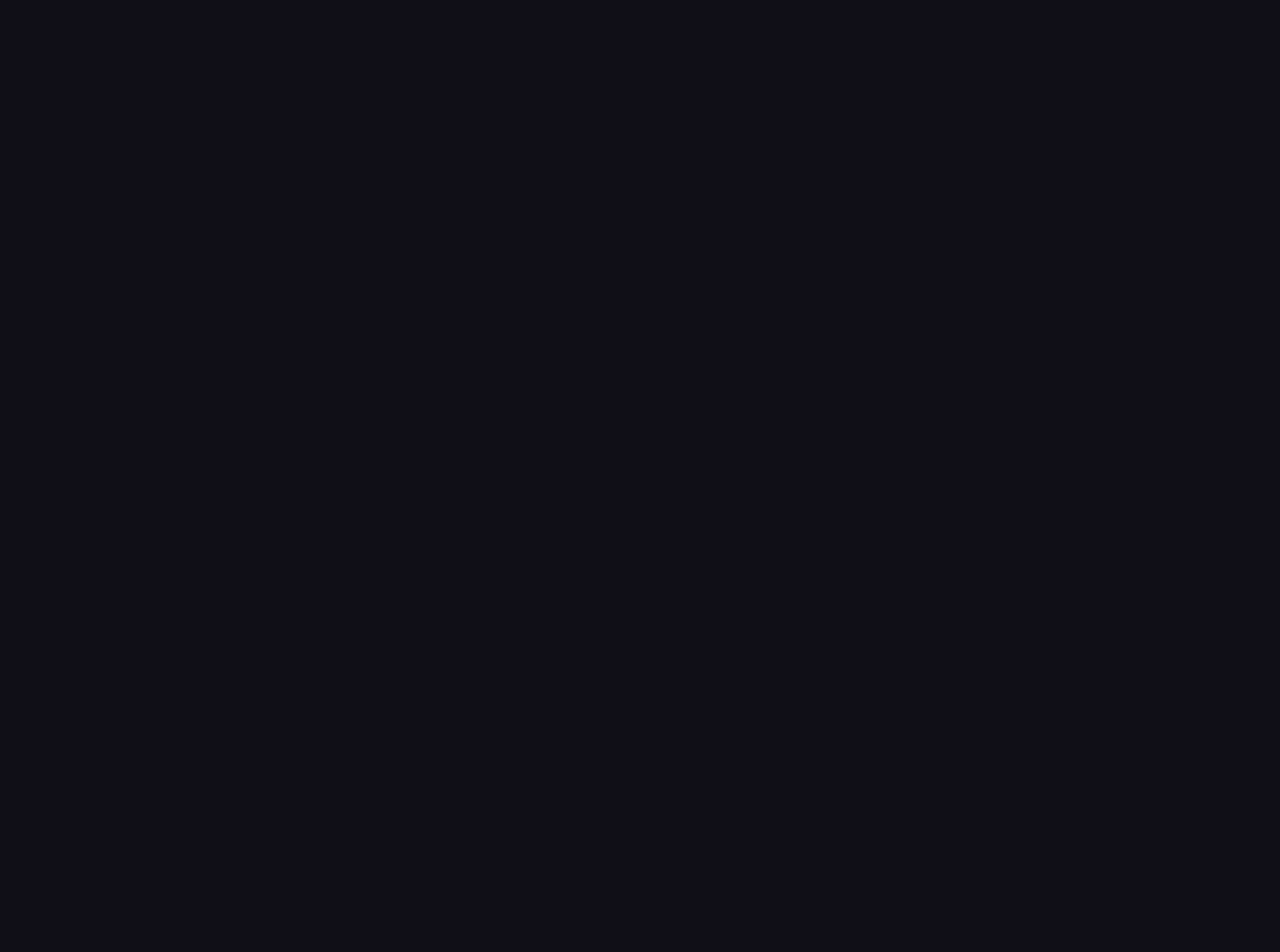
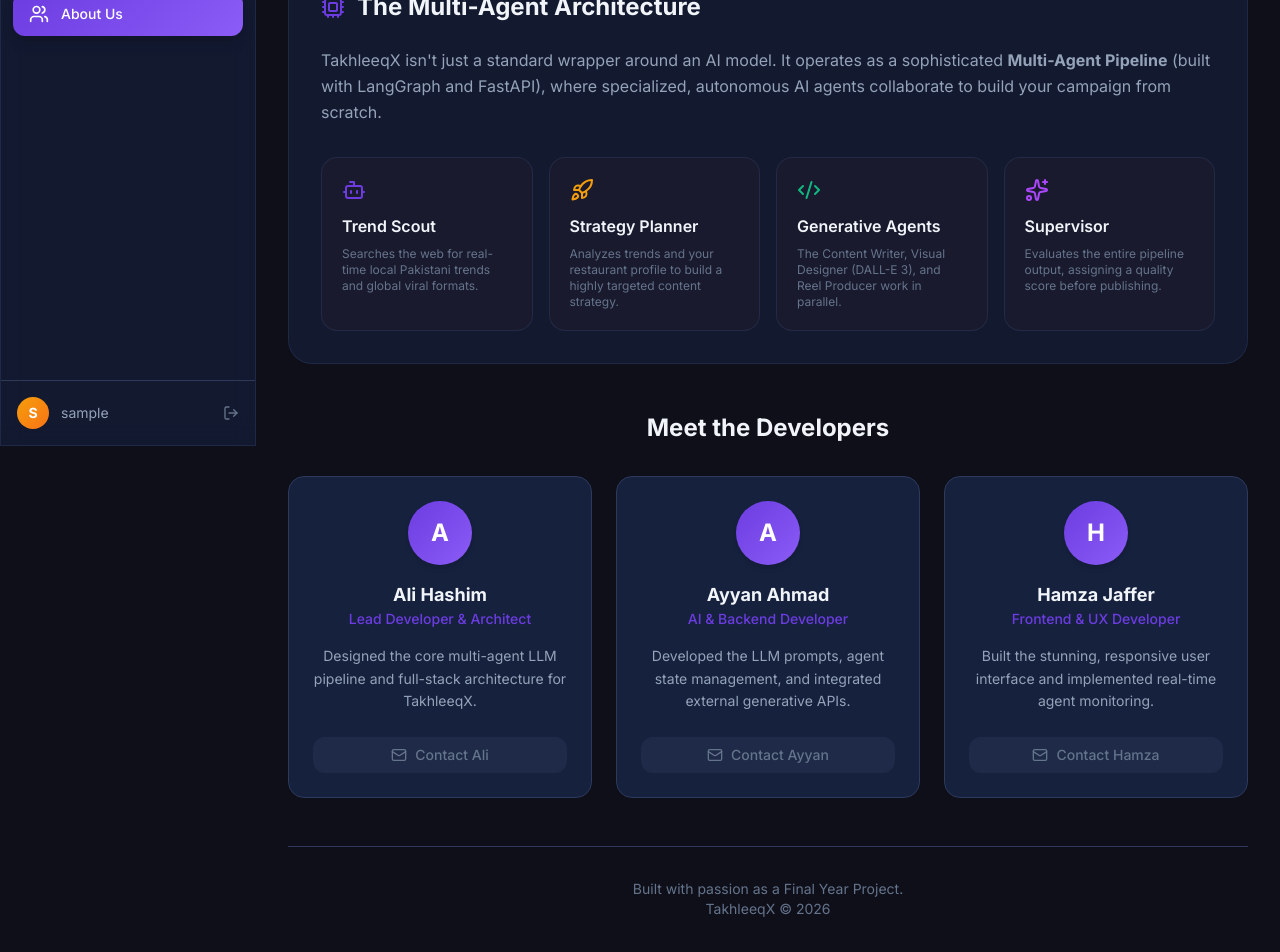
Before and after one commit to alihashim786/takhleeqx-live, a React (Vite) app in the folder frontend/: page /about in a window 1280 px wide. Before the commit this address had no page. Shown: the part 354-1306 px from the top of the page. Before the commit the page ends 800 px from the top, so only its background shows below. Built offline with nearby package versions, Linux system fonts and the light colour scheme; sample sign-in values are in the browser's storage.

Commit message:
Add About Us page, Contact footer, and floating orb animations

```diff
--- a/frontend/src/App.jsx
+++ b/frontend/src/App.jsx
@@ -11,6 +11,7 @@
 import Campaign from './pages/Campaign';
 import SocialFeed from './pages/SocialFeed';
 import Analytics from './pages/Analytics';
+import AboutUs from './pages/AboutUs';
 
 function ProtectedRoute({ children }) {
   const { isAuthenticated, loading } = useAuth();
@@ -31,6 +32,7 @@
         <Route path="campaign" element={<Campaign />} />
         <Route path="feed" element={<SocialFeed />} />
         <Route path="analytics" element={<Analytics />} />
+        <Route path="about" element={<AboutUs />} />
       </Route>
     </Routes>
   );
--- a/frontend/src/components/Layout.jsx
+++ b/frontend/src/components/Layout.jsx
@@ -13,7 +13,8 @@
   LogOut,
   Sparkles,
   PanelLeftClose,
-  PanelLeftOpen
+  PanelLeftOpen,
+  Users
 } from 'lucide-react';
 
 const navItems = [
@@ -22,6 +23,7 @@
   { to: '/campaign', icon: BarChart3, label: 'Campaign' },
   { to: '/feed', icon: Rss, label: 'Social Feed' },
   { to: '/analytics', icon: PieChart, label: 'Analytics' },
+  { to: '/about', icon: Users, label: 'About Us' },
 ];
 
 export default function Layout() {
--- a/frontend/src/index.css
+++ b/frontend/src/index.css
@@ -84,6 +84,12 @@
   100% { background-position: 200% 0; }
 }
 
+@keyframes float-orb {
+  0% { transform: translateY(0) scale(1); }
+  50% { transform: translateY(-20px) scale(1.05); }
+  100% { transform: translateY(0) scale(1); }
+}
+
 .animate-fade-in {
   animation: fadeIn 0.5s ease-out forwards;
 }
@@ -102,6 +108,10 @@
 
 .animate-spin-slow {
   animation: spin-slow 3s linear infinite;
+}
+
+.animate-float-orb {
+  animation: float-orb 6s ease-in-out infinite;
 }
 
 /* ─── Glassmorphism ────────────────────────────────────────── */
--- /dev/null
+++ b/frontend/src/pages/AboutUs.jsx
@@ -0,0 +1,115 @@
+/**
+ * About Us Page — Project documentation and developer profiles.
+ */
+import { Mail, Sparkles, Bot, Rocket, Code2, Cpu } from 'lucide-react';
+
+const developers = [
+  {
+    name: 'Ali Hashim',
+    role: 'Lead Developer & Architect',
+    email: 'muhammadalihashim514@gmail.com',
+    description: 'Designed the core multi-agent LLM pipeline and full-stack architecture for TakhleeqX.',
+    avatar: 'A'
+  },
+  {
+    name: 'Ayyan Ahmad',
+    role: 'AI & Backend Developer',
+    email: 'zayanahmad07@gmail.com',
+    description: 'Developed the LLM prompts, agent state management, and integrated external generative APIs.',
+    avatar: 'A'
+  },
+  {
+    name: 'Hamza Jaffer',
+    role: 'Frontend & UX Developer',
+    email: 'hamzajaffer49@gmail.com',
+    description: 'Built the stunning, responsive user interface and implemented real-time agent monitoring.',
+    avatar: 'H'
+  }
+];
+
+export default function AboutUs() {
+  return (
+    <div className="max-w-5xl mx-auto space-y-12 pb-12 animate-fade-in">
+
+      {/* Header */}
+      <div className="text-center space-y-4">
+        <div className="w-16 h-16 gradient-primary rounded-2xl flex items-center justify-center mx-auto mb-6 shadow-lg">
+          <Sparkles className="w-8 h-8 text-white" />
+        </div>
+        <h1 className="text-4xl font-bold text-text-primary tracking-tight">About TakhleeqX</h1>
+        <p className="text-lg text-text-secondary max-w-2xl mx-auto leading-relaxed">
+          The ultimate AI-powered marketing automation platform. Designed to empower Pakistani restaurants by generating agency-quality social media campaigns in minutes.
+        </p>
+      </div>
+
+      {/* The Architecture */}
+      <div className="glass p-8 rounded-3xl">
+        <h2 className="text-2xl font-bold text-text-primary flex items-center gap-3 mb-6">
+          <Cpu className="w-6 h-6 text-primary" />
+          The Multi-Agent Architecture
+        </h2>
+        <p className="text-text-secondary leading-relaxed mb-8">
+          TakhleeqX isn't just a standard wrapper around an AI model. It operates as a sophisticated <strong>Multi-Agent Pipeline</strong> (built with LangGraph and FastAPI), where specialized, autonomous AI agents collaborate to build your campaign from scratch.
+        </p>
+
+        <div className="grid grid-cols-1 md:grid-cols-2 lg:grid-cols-4 gap-4">
+          <div className="bg-surface-light p-5 rounded-2xl border border-border/50">
+            <Bot className="w-6 h-6 text-primary mb-3" />
+            <h3 className="font-semibold text-text-primary mb-2">Trend Scout</h3>
+            <p className="text-xs text-text-muted">Searches the web for real-time local Pakistani trends and global viral formats.</p>
+          </div>
+          <div className="bg-surface-light p-5 rounded-2xl border border-border/50">
+            <Rocket className="w-6 h-6 text-accent mb-3" />
+            <h3 className="font-semibold text-text-primary mb-2">Strategy Planner</h3>
+            <p className="text-xs text-text-muted">Analyzes trends and your restaurant profile to build a highly targeted content strategy.</p>
+          </div>
+          <div className="bg-surface-light p-5 rounded-2xl border border-border/50">
+            <Code2 className="w-6 h-6 text-success mb-3" />
+            <h3 className="font-semibold text-text-primary mb-2">Generative Agents</h3>
+            <p className="text-xs text-text-muted">The Content Writer, Visual Designer (DALL-E 3), and Reel Producer work in parallel.</p>
+          </div>
+          <div className="bg-surface-light p-5 rounded-2xl border border-border/50">
+            <Sparkles className="w-6 h-6 text-purple-500 mb-3" />
+            <h3 className="font-semibold text-text-primary mb-2">Supervisor</h3>
+            <p className="text-xs text-text-muted">Evaluates the entire pipeline output, assigning a quality score before publishing.</p>
+          </div>
+        </div>
+      </div>
+
+      {/* The Team */}
+      <div>
+        <h2 className="text-2xl font-bold text-text-primary mb-8 text-center">Meet the Developers</h2>
+        <div className="grid grid-cols-1 md:grid-cols-3 gap-6">
+          {developers.map((dev, i) => (
+            <div key={i} className="card hover:-translate-y-1 transition-transform duration-300">
+              <div className="w-16 h-16 rounded-full gradient-primary flex items-center justify-center text-2xl font-bold text-white mb-4 mx-auto shadow-md">
+                {dev.avatar}
+              </div>
+              <h3 className="text-lg font-bold text-text-primary text-center">{dev.name}</h3>
+              <p className="text-sm font-medium text-primary text-center mb-4">{dev.role}</p>
+              <p className="text-sm text-text-secondary text-center mb-6 leading-relaxed">
+                {dev.description}
+              </p>
+              <a
+                href={`mailto:${dev.email}`}
+                className="flex items-center justify-center gap-2 w-full py-2 bg-surface-hover hover:bg-primary/10 hover:text-primary text-text-muted rounded-xl transition-colors text-sm font-medium"
+              >
+                <Mail className="w-4 h-4" />
+                Contact {dev.name.split(' ')[0]}
+              </a>
+            </div>
+          ))}
+        </div>
+      </div>
+
+      {/* Final Note */}
+      <div className="text-center pt-8 border-t border-border">
+        <p className="text-sm text-text-muted">
+          Built with passion as a Final Year Project.<br/>
+          TakhleeqX © {new Date().getFullYear()}
+        </p>
+      </div>
+
+    </div>
+  );
+}
--- a/frontend/src/pages/Login.jsx
+++ b/frontend/src/pages/Login.jsx
@@ -35,8 +35,8 @@
     <div className="min-h-screen flex items-center justify-center gradient-hero p-4">
       {/* Background decoration */}
       <div className="absolute inset-0 overflow-hidden pointer-events-none">
-        <div className="absolute top-1/4 -left-32 w-96 h-96 bg-primary/10 rounded-full blur-3xl" />
-        <div className="absolute bottom-1/4 -right-32 w-96 h-96 bg-accent/10 rounded-full blur-3xl" />
+        <div className="absolute top-1/4 -left-32 w-96 h-96 bg-primary/20 rounded-full blur-[100px] animate-float-orb" />
+        <div className="absolute bottom-1/4 -right-32 w-96 h-96 bg-accent/20 rounded-full blur-[100px] animate-float-orb" style={{ animationDelay: '3s' }} />
       </div>
 
       <div className="w-full max-w-md relative z-10">
@@ -125,6 +125,14 @@
           </p>
         </div>
       </div>
+
+      {/* Footer */}
+      <div className="absolute bottom-6 w-full text-center text-sm text-text-muted z-10 animate-fade-in" style={{ animationDelay: '300ms' }}>
+        Built with ❤️ by the TakhleeqX Team •{' '}
+        <Link to="/about" className="hover:text-primary transition-colors hover:underline">
+          Contact Developers
+        </Link>
+      </div>
     </div>
   );
 }
--- a/frontend/src/pages/Register.jsx
+++ b/frontend/src/pages/Register.jsx
@@ -43,8 +43,8 @@
   return (
     <div className="min-h-screen flex items-center justify-center gradient-hero p-4">
       <div className="absolute inset-0 overflow-hidden pointer-events-none">
-        <div className="absolute top-1/3 -right-32 w-96 h-96 bg-primary/10 rounded-full blur-3xl" />
-        <div className="absolute bottom-1/3 -left-32 w-96 h-96 bg-accent/10 rounded-full blur-3xl" />
+        <div className="absolute top-1/3 -right-32 w-96 h-96 bg-primary/20 rounded-full blur-[100px] animate-float-orb" />
+        <div className="absolute bottom-1/3 -left-32 w-96 h-96 bg-accent/20 rounded-full blur-[100px] animate-float-orb" style={{ animationDelay: '3s' }} />
       </div>
 
       <div className="w-full max-w-md relative z-10">
@@ -110,6 +110,14 @@
           </p>
         </div>
       </div>
+
+      {/* Footer */}
+      <div className="absolute bottom-6 w-full text-center text-sm text-text-muted z-10 animate-fade-in" style={{ animationDelay: '300ms' }}>
+        Built with ❤️ by the TakhleeqX Team •{' '}
+        <Link to="/about" className="hover:text-primary transition-colors hover:underline">
+          Contact Developers
+        </Link>
+      </div>
     </div>
   );
 }
```
